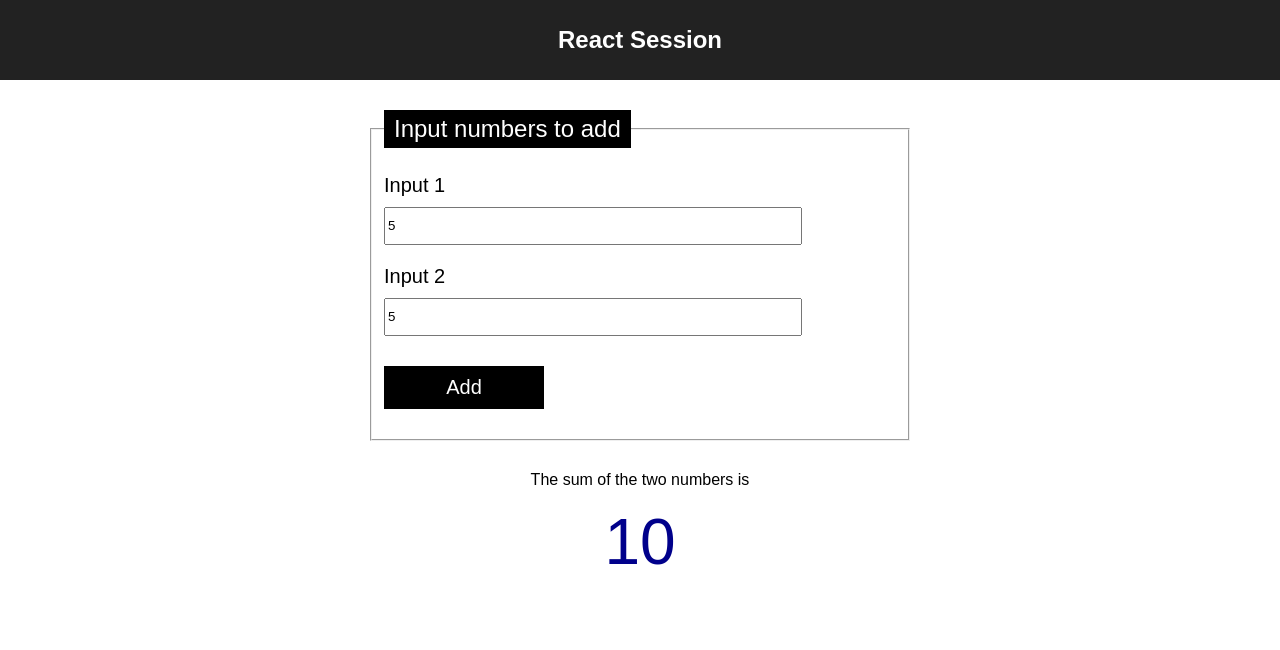
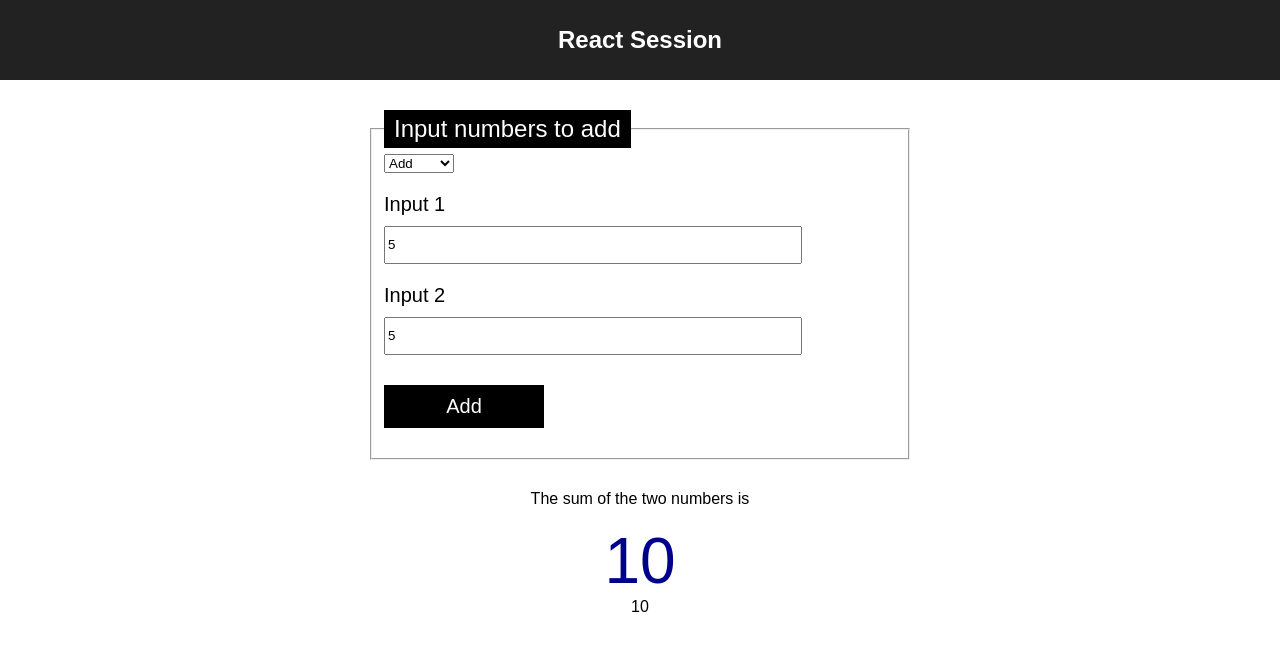
Before and after one commit to bikasv/react-track, a React (Create React App) app: page / in a window 1280 px wide. Both pictures are taken after typing "5", "5" into the empty fields and a click on the button "Add". Shown: the top 650 px of the page. Built offline with nearby package versions, Linux system fonts and the light colour scheme.

Commit message:
State & props completion

```diff
--- a/src/App.js
+++ b/src/App.js
@@ -8,6 +8,7 @@ class App extends Component {
 
     this.state = {
       value: null,
+      history: [],
       text: 'React Session'
     };
 
@@ -15,8 +16,13 @@ class App extends Component {
   }
 
   onSubmit(value) {
+    const history = this.state.history;
+    history.unshift(value);
+    history.splice(3);
+
     this.setState({
-      value
+      value,
+      history
     });
   }
 
@@ -25,7 +31,10 @@ class App extends Component {
       <div className="App">
         <Header {...this.state} />
         <Addition onSubmit={this.onSubmit} />
-        <Test value={this.state.value} />
+        <Test
+          value={this.state.value}
+          history={this.state.history}
+        />
       </div>
     );
   }
--- a/src/components/Addition/Addition.jsx
+++ b/src/components/Addition/Addition.jsx
@@ -7,6 +7,7 @@ class Addition extends PureComponent {
     super(props);
 
     this.state = {
+      operation: 'add',
       input1: null,
       input2: null,
       error: '',
@@ -14,7 +15,16 @@ class Addition extends PureComponent {
     };
 
     this.updateValue = this.updateValue.bind(this);
+    this.changeOperation = this.changeOperation.bind(this);
     this.submit = this.submit.bind(this);
+  }
+
+  changeOperation(evt) {
+    const value = evt.target.value;
+
+    this.setState({
+      operation: value
+    });
   }
 
   updateValue(evt) {
@@ -26,8 +36,23 @@ class Addition extends PureComponent {
     });
   }
 
+  performOperation(value1, value2, operation) {
+    switch (operation) {
+      case 'add':
+        return value1 + value2;
+      case 'subtract':
+        return value1 - value2;
+      case 'multiply':
+        return value1 * value2;
+      case 'divide':
+        return value1 / value2;
+      default:
+        return value1 + value2;
+    }
+  }
+
   submit() {
-    const {input1, input2} = this.state;
+    const {input1, input2, operation} = this.state;
 
     this.setState({
       submit: true
@@ -36,7 +61,7 @@ class Addition extends PureComponent {
     if (input1 && input2) {
       const value1 = parseInt(input1, 10);
       const value2 = parseInt(input2, 10);
-      this.props.onSubmit(value1 + value2);
+      this.props.onSubmit(this.performOperation(value1, value2, operation));
     }
   }
 
@@ -47,7 +72,12 @@ class Addition extends PureComponent {
       <div>
         <fieldset>
           <legend>Input numbers to add</legend>
-
+          <select onChange={this.changeOperation}>
+            <option value="add">Add</option>
+            <option value="subtract">subtract</option>
+            <option value="multiply">multiply</option>
+            <option value="divide">divide</option>
+          </select>
           <label
             className="form-label"
             htmlFor="input1"
--- a/src/components/Test/Test.jsx
+++ b/src/components/Test/Test.jsx
@@ -16,15 +16,21 @@ export default class Test extends PureComponent {
         >
           {this.props.value}
         </p>
+
+        {this.props.history.map((entry, key) => (
+          <div key={key}>{entry}</div>
+        ))}
       </div>
     );
   }
 }
 
 Test.propTypes = {
-  value: PropTypes.number
+  value: PropTypes.number,
+  history: PropTypes.array
 };
 
 Test.defaultProps = {
-  value: null
+  value: null,
+  history: []
 };
```
